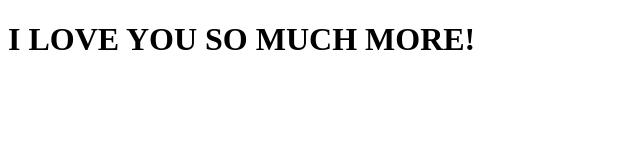
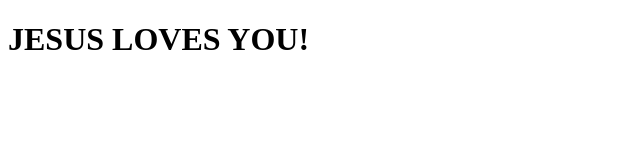
Before and after one commit to Japheth777/TheGoodNews, a plain HTML site: page index.html in a window 1280 px wide. Shown: the whole page, without its empty margins (0-640 px from the left). Drawn offline with Linux system fonts and the light colour scheme.

Commit message:
Update index.html

```diff
--- a/index.html
+++ b/index.html
@@ -4,6 +4,6 @@
     <title>TheGoodNews</title>
 </head>
 <body>
-    <h1> I LOVE YOU SO MUCH MORE! </h1>
+    <h1> JESUS LOVES YOU! </h1>
 </body>
 </html>
```
